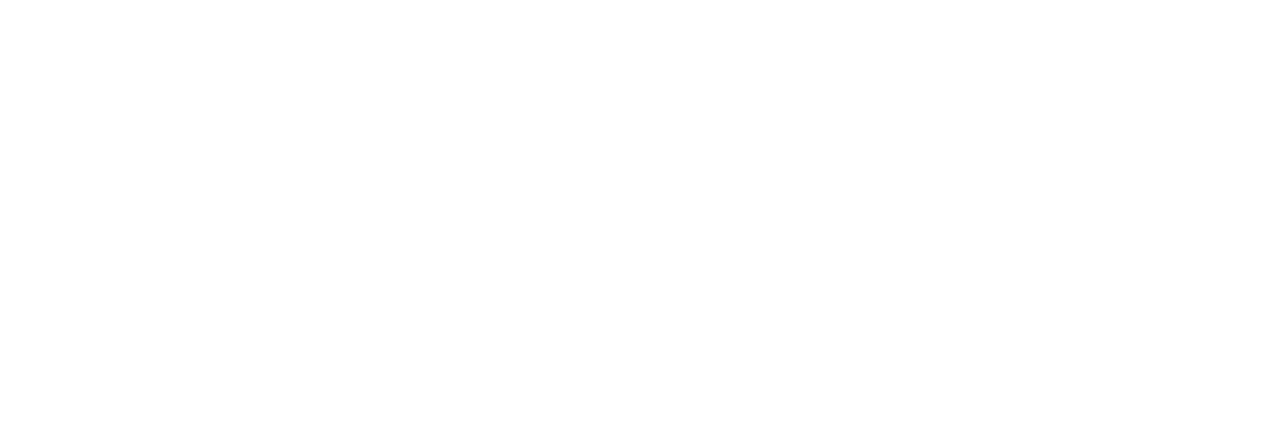
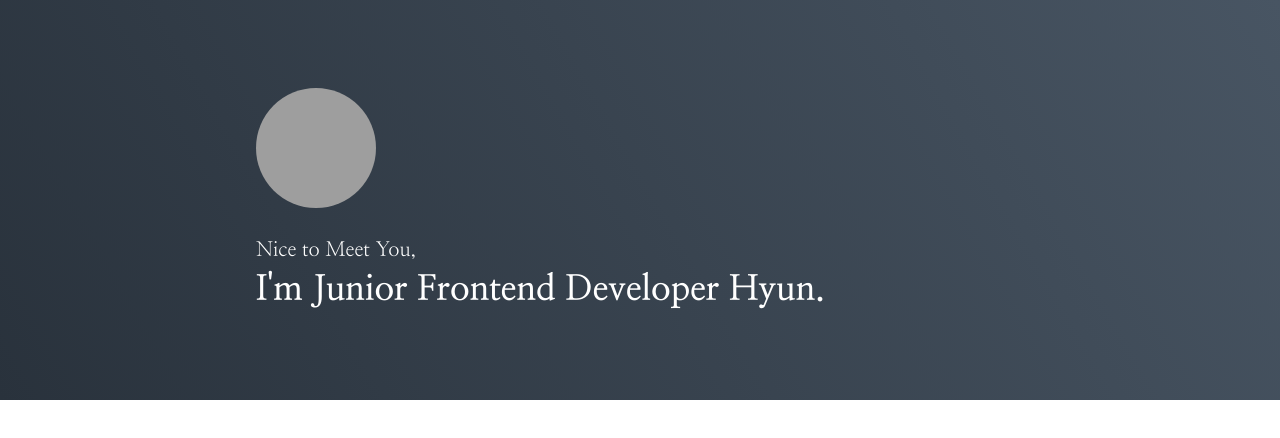
Before and after one commit to HaJunRyu/gatsby-blog, a Gatsby site: page / in a window 1280 px wide. Built offline with nearby package versions, Linux system fonts and the light colour scheme; Gatsby itself is replaced by a stand-in of ours; grey boxes are pictures that could not be loaded.

Commit message:
Feat: 자기소개를 위한 컴포넌트를 정의한다

```diff
--- /dev/null
+++ b/src/components/Main/Introduction.tsx
@@ -0,0 +1,47 @@
+import React, { FunctionComponent } from 'react';
+import styled from '@emotion/styled';
+import ProfileImage from 'components/Main/ProfileImage';
+
+const Background = styled.div`
+  width: 100%;
+  background-image: linear-gradient(60deg, #29323c 0%, #485563 100%);
+  color: #ffffff;
+`;
+
+const Wrapper = styled.div`
+  display: flex;
+  flex-direction: column;
+  justify-content: center;
+  align-items: flex-start;
+  width: 768px;
+  height: 400px;
+  margin: 0 auto;
+`;
+
+const SubTitle = styled.div`
+  font-size: 20px;
+  font-weight: 400;
+`;
+
+const Title = styled.div`
+  margin-top: 5px;
+  font-size: 35px;
+  font-weight: 700;
+`;
+
+const Introduction: FunctionComponent = function () {
+  return (
+    <Background>
+      <Wrapper>
+        <ProfileImage />
+
+        <div>
+          <SubTitle>Nice to Meet You,</SubTitle>
+          <Title>I'm Junior Frontend Developer Hyun.</Title>
+        </div>
+      </Wrapper>
+    </Background>
+  );
+};
+
+export default Introduction;
--- /dev/null
+++ b/src/components/Main/ProfileImage.tsx
@@ -0,0 +1,19 @@
+import React, { FunctionComponent } from 'react';
+import styled from '@emotion/styled';
+
+// 자신이 원하는 프로필 이미지 링크로 설정해주세요.
+const PROFILE_IMAGE_LINK =
+  'https://avatars.githubusercontent.com/u/24629040?s=460&u=0bb3411f25c0e1c5d25d753fc648739367cb7032&v=4';
+
+const ProfileImageWrapper = styled.img`
+  width: 120px;
+  height: 120px;
+  margin-bottom: 30px;
+  border-radius: 50%;
+`;
+
+const ProfileImage: FunctionComponent = function () {
+  return <ProfileImageWrapper src={PROFILE_IMAGE_LINK} alt="Profile Image" />;
+};
+
+export default ProfileImage;
--- a/src/pages/index.tsx
+++ b/src/pages/index.tsx
@@ -1,6 +1,7 @@
 import React, { FunctionComponent } from 'react';
 import styled from '@emotion/styled';
 import GlobalStyle from 'components/Common/GlobalStyle';
+import Introduction from 'components/Main/Introduction';
 
 const Container = styled.div`
   display: flex;
@@ -12,6 +13,7 @@
   return (
     <Container>
       <GlobalStyle />
+      <Introduction />
     </Container>
   );
 };
```
